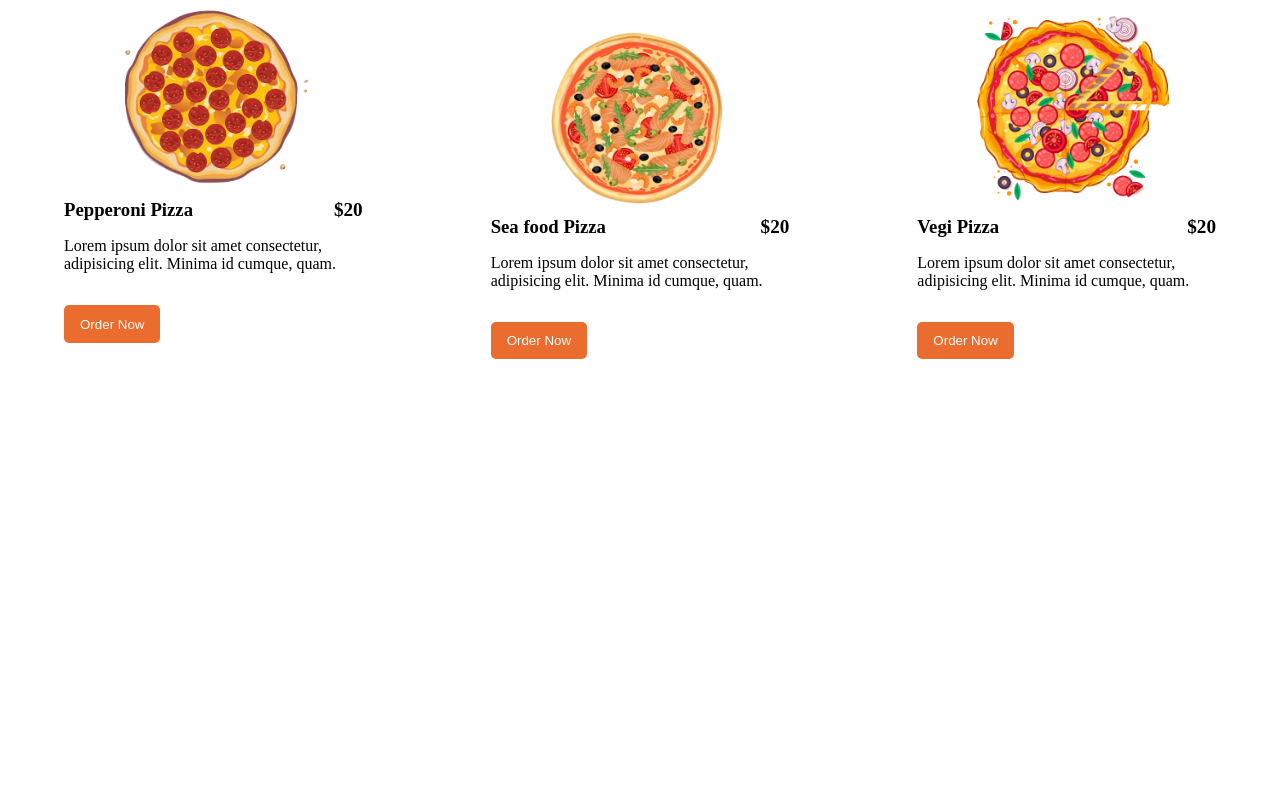
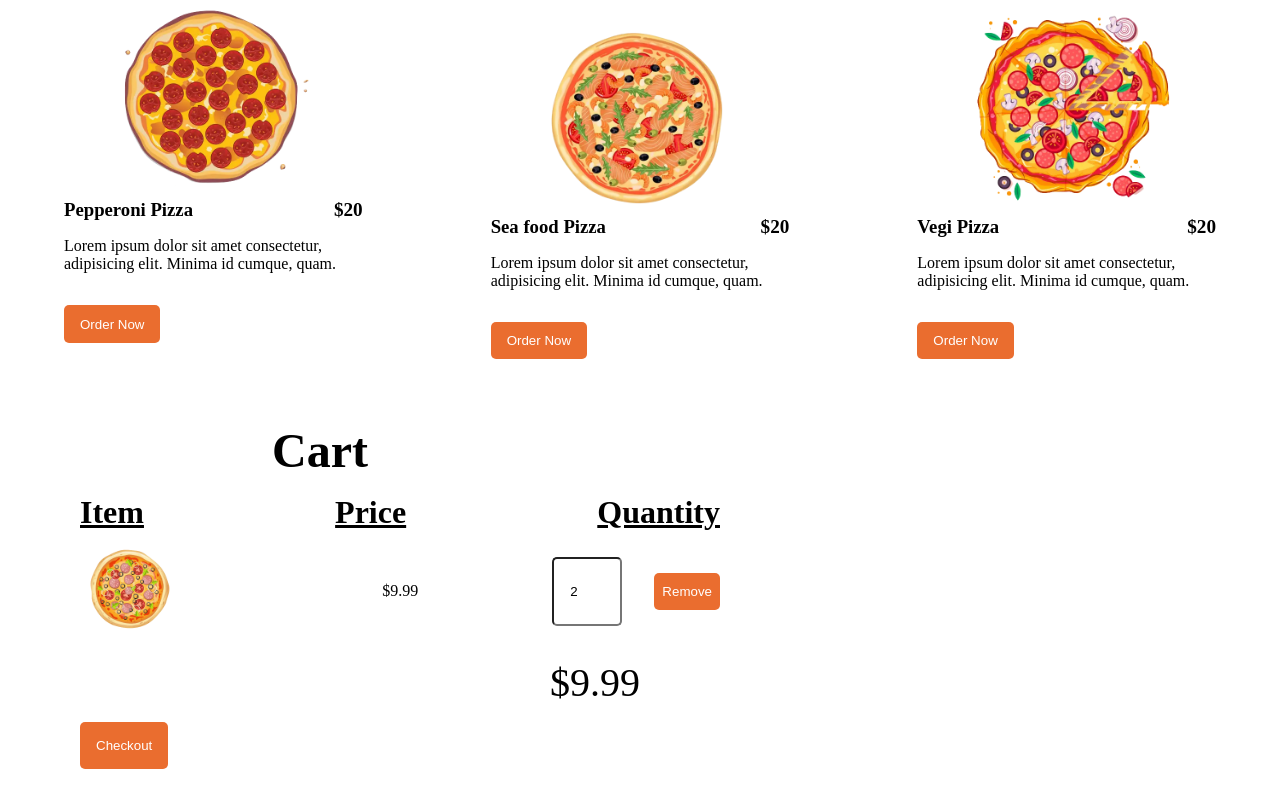
Before and after one commit to mcwachira/Pizza-Odering-Delivery-app, a website: page index.html in a window 1280 px wide. Shown: the part 1157-1958 px from the top of the page. Before the commit the page ends 1532 px from the top, so only its background shows below. Drawn offline with Linux system fonts and the light colour scheme.

Commit message:
added Javascript functions  to remove an  item from the cart, to update the cart total when an item is removed, and when the quantity of an item is changed.

```diff
--- a/index.html
+++ b/index.html
@@ -48,8 +48,10 @@
                 </button>
             </div>
             <div class="cart">
-               <button class="account__buttons" type="button">
+               <button class="account__buttons cart__button" type="button">
                 <i class="fas fa-shopping-cart"></i>
+
+
                </button>
             </div>
             </div>
@@ -287,6 +289,60 @@
         </div>
     </section>
 
+
+    <section class="cart">
+
+        <h3>
+            Cart
+        </h3>
+
+
+                <div class="cart__items">
+                    <div class="cart__items--headers">
+                        <h2>
+                            Item
+                        </h2>
+                        <h2>
+                            Price
+                        </h2>
+                        <h2>
+                            Quantity
+                        </h2>
+                    </div>
+
+                    <div class="cart__items-body">
+                        <div class="cart__items--img">
+                            <img src="images/pizza/cheeze.webp" class="cart__img" alt="">
+                        </div>
+
+                        <div class="cart__items--price">
+                            $9.99
+                        </div>
+                        <div class="cart__items--quantity">
+
+                        <input type="number" class="cart__items--quantity__input"  value="2">
+                        <button class="cart__items-delete">
+                            Remove
+                        </button>
+                        </div>
+                    </div>
+
+                </div>
+
+                <div class="cart__total">
+
+                    <span>
+                        $9.99
+                    </span>
+                </div>
+
+                <button class="cart__checkout">
+                    Checkout
+                </button>
+    </div>
+
+    </section>
+
     <script src="js/app.js"></script>
 </body>
 
--- a/js/app.js
+++ b/js/app.js
@@ -0,0 +1,50 @@
+const removeItemBtn = document.querySelectorAll('.cart__items-delete')
+const inputQuantityContainer = document.getElementsByClassName('cart__items--quantity__input')[0]
+
+
+
+
+
+
+//function to remove item from cart
+removeItemBtn.forEach((button) => (button.addEventListener('click', () => {
+    const itemContainer = button.parentElement.parentElement.remove();
+
+
+    UpdateCart()
+})))
+
+//update price based on item quantity
+inputQuantityContainer.addEventListener('change', (e) => {
+    if(isNaN(e.target.value) || e.target.value <=0){
+        return 1;
+    }
+    UpdateCart()
+})
+
+const UpdateCart = () => {
+    const CartContainer =  document.getElementsByClassName('cart__items')[0]
+
+    const cartItemBody = CartContainer.getElementsByClassName('cart__items-body')
+
+    let total = 0
+    for( let i = 0 ; i< cartItemBody.length; i ++){
+        const cartItem = cartItemBody[i]
+
+        const itemPriceContainer = cartItem.getElementsByClassName('cart__items--price')[0]
+        console.log(cartItemBody)
+        const itemQuantityContainer = cartItem.getElementsByClassName('cart__items--quantity__input')[0]
+
+        const price = parseFloat(itemPriceContainer.innerText.replace("$", ""))
+        console.log(price)
+        const quantity = itemQuantityContainer.value;
+        console.log(quantity)
+
+        total = total +  (price * quantity)
+        console.log(total)
+    }
+    total = Math.round(total * 100) /100
+
+    //update the total
+    document.getElementsByClassName('cart__total')[0].innerText =total
+}
--- a/scss/style.scss
+++ b/scss/style.scss
@@ -83,6 +83,10 @@ header{
             cursor: pointer;
             // background-color: black;
 
+
+
+            }
+
         }
     }
 }
@@ -152,7 +156,7 @@ header{
     }
 }
 
-}
+
 
 
 
@@ -220,3 +224,91 @@ header{
     }
 
 }
+
+.cart{
+    margin-top: 3rem;
+    width: 50%;
+
+    h3{
+        text-align: center;
+        font-size: 3rem;
+    }
+       .cart__items{
+
+                    width:100%;
+                    margin:1rem 5rem;
+
+
+                    .cart__items--headers{
+                        width: 100%;
+                        display: flex;
+                        justify-content: space-between;
+                        align-items: center;
+
+                       h2{
+                        font-size: 2rem;
+                        text-decoration: underline;
+                       }
+                    }
+                    .cart__items-body{
+                        margin-top: .5rem;
+                        display: flex;
+                        width: 100%;
+                        justify-content: space-between;
+                        align-items: center;
+                        .cart__items--img{
+                            width: 200px;
+
+                            .cart__img{
+                                width: 100px;
+                                height:100px;
+                            }
+                        }
+
+                        .cart__items--quantity{
+
+                            display: flex;
+                            justify-content: space-between;
+
+                                .cart__items--quantity__input{
+                            padding: .2rem 1rem;
+                            width: 70px;
+                                border-radius: 5px;
+                                margin:0 2rem
+                        }
+                        .cart__items-delete{
+                                   margin:1rem auto;
+                      padding: .7rem .5rem;
+            border-radius: 5px;
+            background-color:$text-color-red; ;
+             outline: none;
+             border: none;
+             color: #fff;
+             cursor: pointer;
+                        }
+
+                        }
+
+
+                    }
+                }
+
+                .cart__total{
+                    display: flex;
+                    justify-content: flex-end;
+                    font-size: 2.5rem;
+                }
+
+                .cart__checkout{
+                 margin: 1rem  5rem;
+                 margin-bottom: 2rem;
+
+                padding: 1rem 1rem;
+            border-radius: 5px;
+            background-color:$text-color-red; ;
+             outline: none;
+             border: none;
+             color: #fff;
+             cursor: pointer;
+                }
+}
```
Also changed, not shown: css/style.css.
